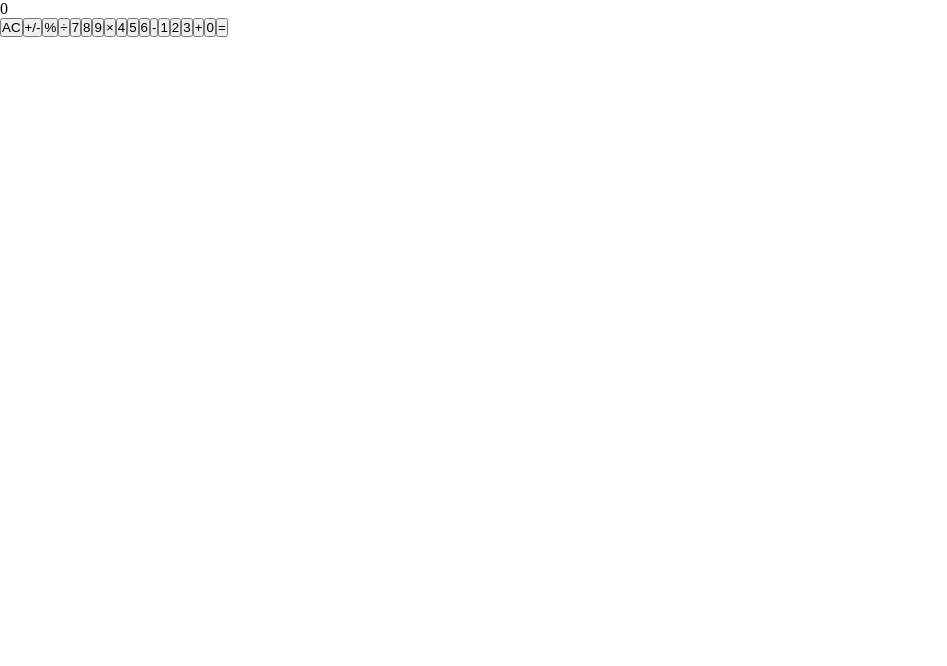
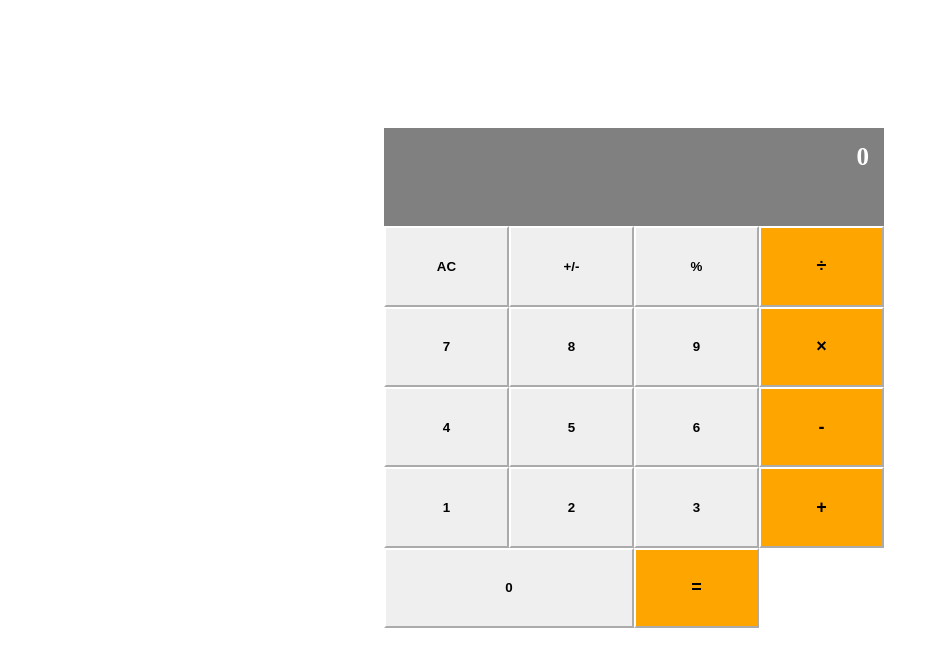
Before and after one commit to Ney2/math-magician, a React (Create React App) app: page / in a window 1280 px wide. Shown: the top 666 px of the page, without its empty margins (0-947 px from the left). Built offline with nearby package versions, Linux system fonts and the light colour scheme.

Commit message:
Update styling for the page

```diff
--- a/src/index.css
+++ b/src/index.css
@@ -1,4 +1,46 @@
 * {
   margin: 0;
   padding: 0;
+  box-sizing: border-box;
+  border-color: #fff;
+  font-weight: bold;
 }
+
+.container {
+  display: grid;
+  width: 500px;
+  height: 500px;
+  grid-template-columns: repeat(4, 1fr);
+  margin-left: 30%;
+  margin-top: 10%;
+}
+
+.display {
+  grid-column: 1 / span 4;
+  background-color: #808080;
+  text-align: right;
+}
+
+.output {
+  color: #fff;
+  font-size: 25px;
+  padding-top: 15px;
+  padding-right: 15px;
+}
+
+.zero {
+  grid-column: 1 / span 2;
+}
+
+.division,
+.multi,
+.minus,
+.plus,
+.equal {
+  background-color: #ffa500;
+  font-size: large;
+}
+
+.point {
+  font-size: larger;
+}
```
